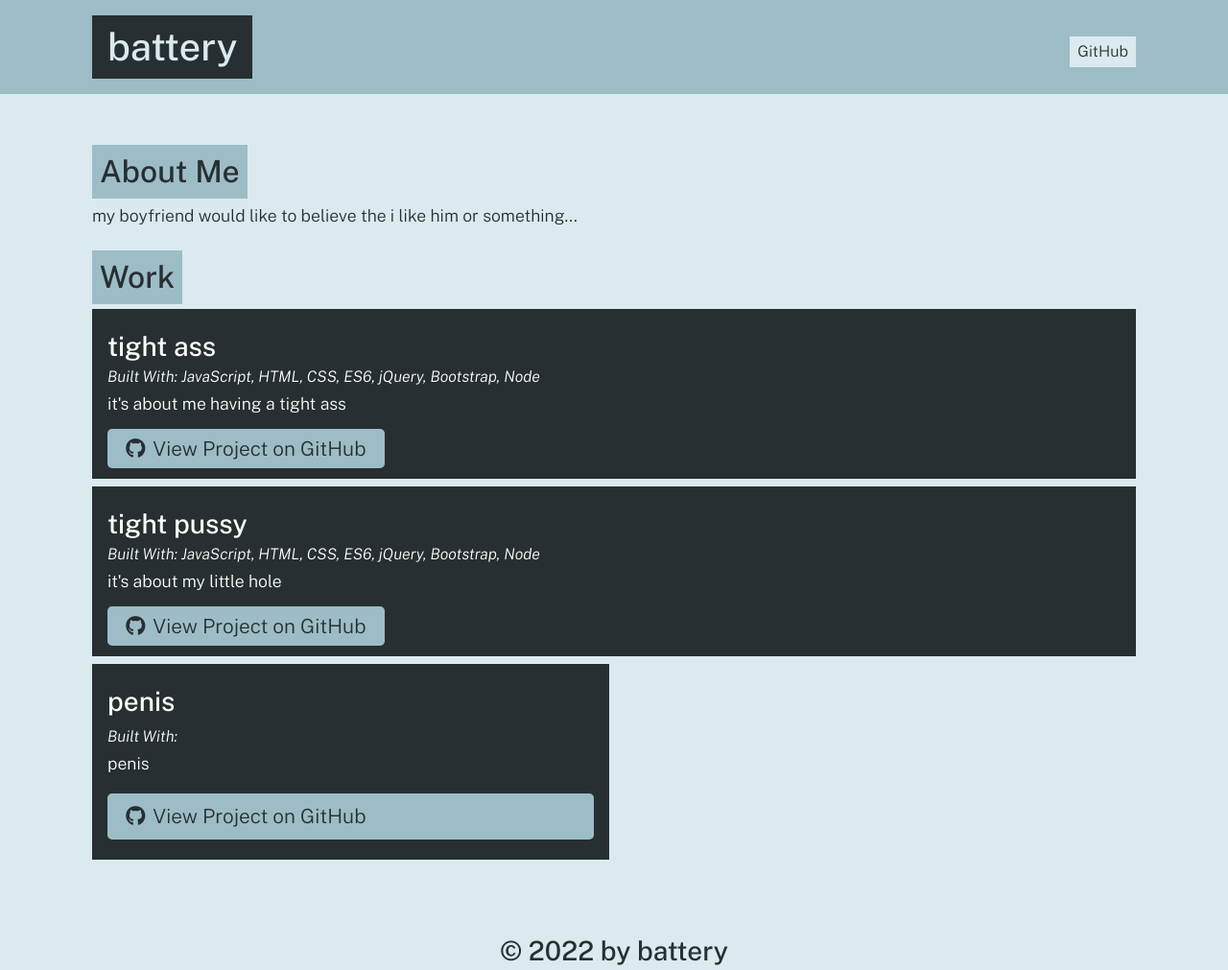
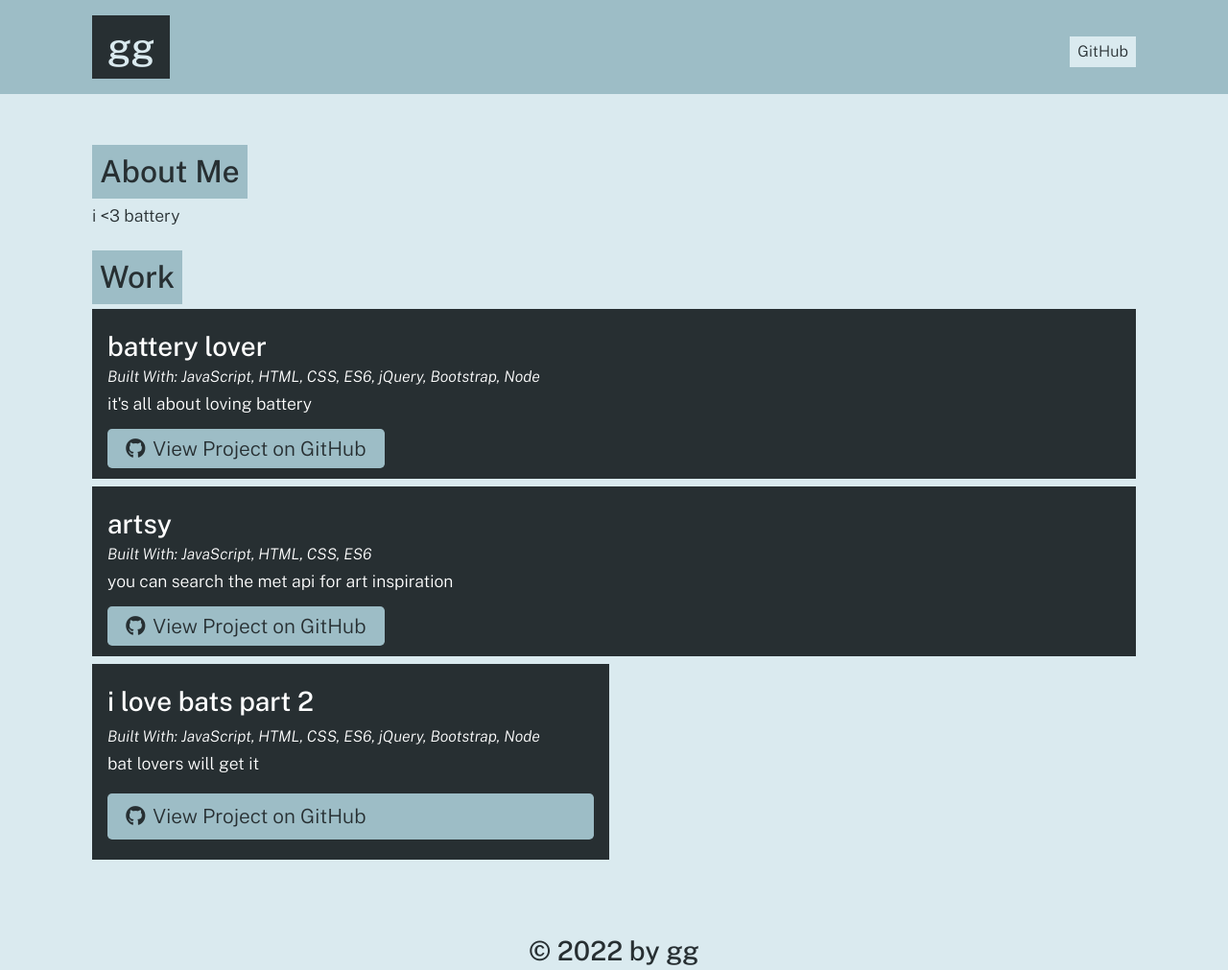
Before and after one commit to ggruiz7/portfolio-generator, a website: page dist/index.html in a window 1280 px wide. Shown: the whole page at 96% size. Drawn offline with nearby package versions, Linux system fonts and the light colour scheme.

Commit message:
made dist files sfw

```diff
--- a/dist/index.html
+++ b/dist/index.html
@@ -15,9 +15,9 @@
     <body>
         <header>
             <div class="container flex-row justify-space-between align-center py-3">
-                <h1 class="page-title text-secondary bg-dark py-2 px-3">battery</h1>
+                <h1 class="page-title text-secondary bg-dark py-2 px-3">gg</h1>
                 <nav class="flex-row">
-                    <a class="ml-2 my-1 px-2 py-1 bg-secondary text-dark" href="https://github.com/natandorbat">GitHub</a>
+                    <a class="ml-2 my-1 px-2 py-1 bg-secondary text-dark" href="https://github.com/ggruiz7">GitHub</a>
                 </nav>
             </div>
         </header>
@@ -26,7 +26,7 @@
 
         <section class="my-3' id="about">
             <h2 class="text-dark bg-primary p-2 display-inline-block">About Me</h2>
-            <p>my boyfriend would like to believe the i like him or something...</p>
+            <p>i <3 battery</p>
         </section>
 
 
@@ -35,32 +35,32 @@
             <div class="flex-row justify-space-between">
 
                         <div class="col-12 mb-2 bg-dark text-light p-3">
-                            <h3 class="portfolio-item-title text-light">tight ass</h3>
+                            <h3 class="portfolio-item-title text-light">battery lover</h3>
                             <h5 class="portfolio-languages">
                                 Built With: JavaScript, HTML, CSS, ES6, jQuery, Bootstrap, Node
                             </h5>
-                            <p>it's about me having a tight ass</p>
-                            <a href="google.com" class="btn mt-auto"><i class="fab fa-github mr-2"></i>View Project on GitHub</a>
+                            <p>it's all about loving battery</p>
+                            <a href="https://github.com/ggruiz7" class="btn mt-auto"><i class="fab fa-github mr-2"></i>View Project on GitHub</a>
                         </div>
 
                         <div class="col-12 mb-2 bg-dark text-light p-3">
-                            <h3 class="portfolio-item-title text-light">tight pussy</h3>
+                            <h3 class="portfolio-item-title text-light">artsy</h3>
                             <h5 class="portfolio-languages">
-                                Built With: JavaScript, HTML, CSS, ES6, jQuery, Bootstrap, Node
+                                Built With: JavaScript, HTML, CSS, ES6
                             </h5>
-                            <p>it's about my little hole</p>
-                            <a href="youtube.com" class="btn mt-auto"><i class="fab fa-github mr-2"></i>View Project on GitHub</a>
+                            <p>you can search the met api for art inspiration</p>
+                            <a href="https://github.com/ggruiz7/artsy" class="btn mt-auto"><i class="fab fa-github mr-2"></i>View Project on GitHub</a>
                         </div>
 
 
 
                         <div class="col-12 col-md-6 mb-2 bg-dark text-light p-3 flex-column">
-                            <h3 class="portfolio-item-title text-light">penis</h3>
+                            <h3 class="portfolio-item-title text-light">i love bats part 2</h3>
                             <h5 class="portfolio-languages">
-                                Built With:
+                                Built With: JavaScript, HTML, CSS, ES6, jQuery, Bootstrap, Node
                             </h5>
-                            <p>penis</p>
-                            <a href="no" class="btn mt-auto"><i class="fab fa-github mr-2"></i>View Project on GitHub</a>
+                            <p>bat lovers will get it</p>
+                            <a href="https://github.com/ggruiz7" class="btn mt-auto"><i class="fab fa-github mr-2"></i>View Project on GitHub</a>
                         </div>
 
             </div>
@@ -69,7 +69,7 @@
         </main>
 
         <footer class="container text-center py-3">
-            <h3 class="text-dark">&copy; 2022 by battery</h3>
+            <h3 class="text-dark">&copy; 2022 by gg</h3>
         </footer>
     </body>
     </html>
```
